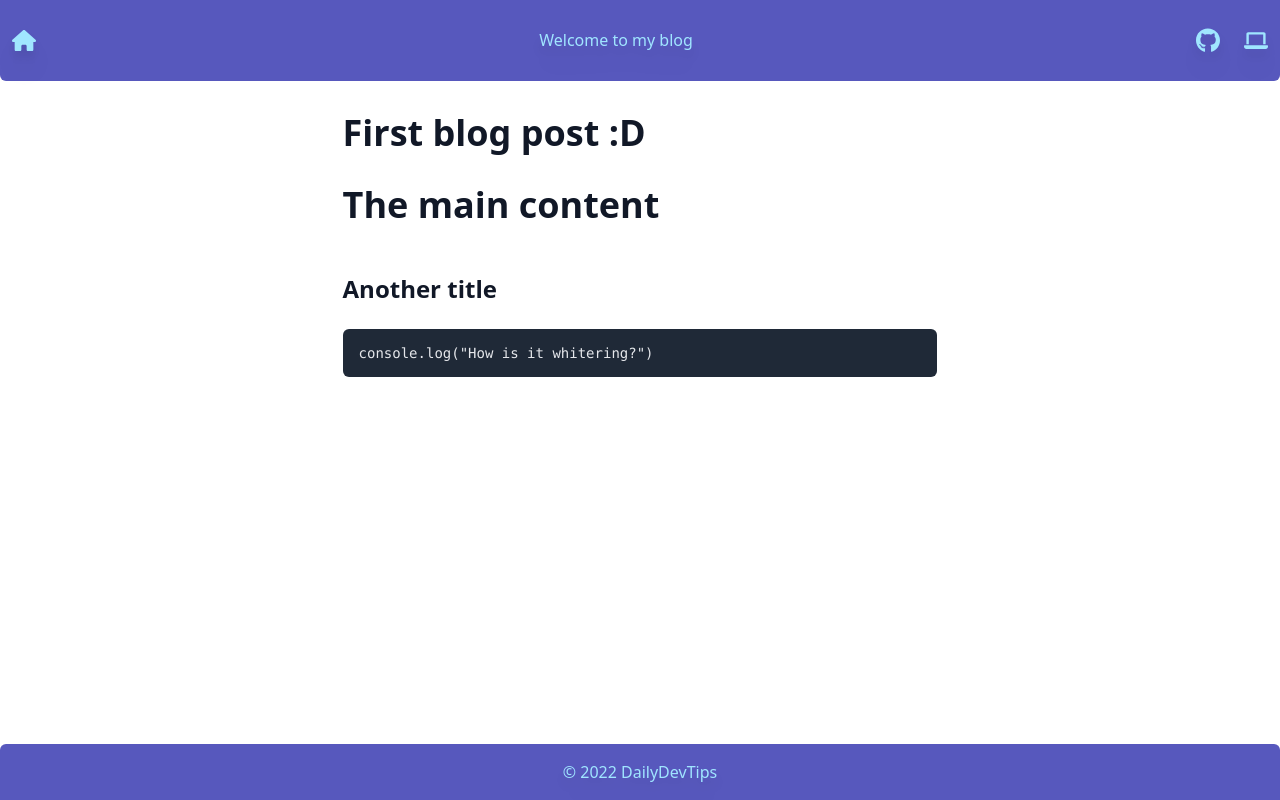
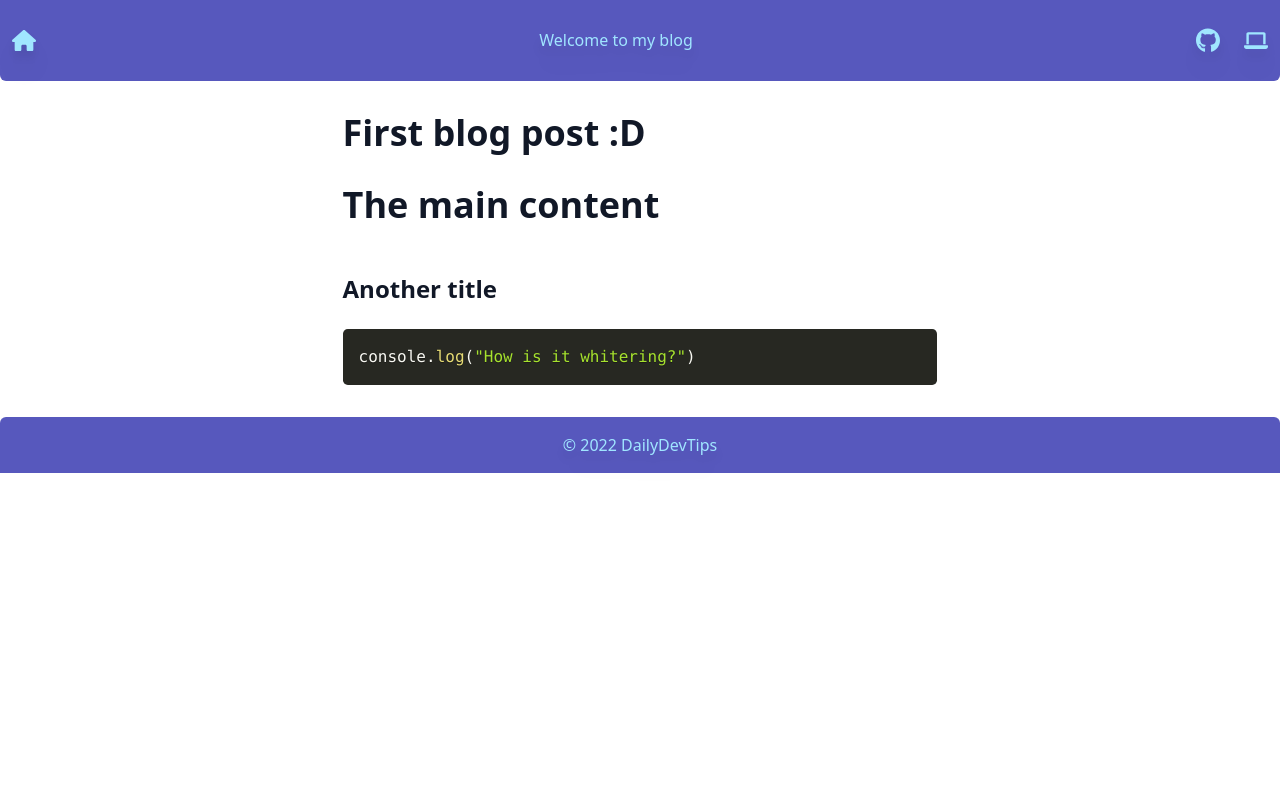
Before and after one commit to Hachikoi-the-creator/MD-blog, a Next.js app: page /post/first-post in a window 1280 px wide. Built offline with nearby package versions, Linux system fonts and the light colour scheme.

Commit message:
prism working :D

```diff
--- a/components/footer.js
+++ b/components/footer.js
@@ -2,7 +2,7 @@ import React from 'react';
 
 export default function Footer() {
   return (
-    <footer className='bg-[#2d2fad]/80 mt-8 py-4 fixed bottom-0 left-0 right-0 rounded-t-md'>
+    <footer className='bg-[#2d2fad]/80 mt-8 py-4 rounded-t-md'>
       <div className='container mx-auto flex justify-center text-[#a0e6ff] drop-shadow-xl'>
         &copy; 2022 DailyDevTips
       </div>
--- /dev/null
+++ b/css/prism.css
@@ -0,0 +1,155 @@
+/* PrismJS 1.27.0
+https://prismjs.com/download.html#themes=prism-okaidia&languages=markup+css+clike+javascript&plugins=show-language+toolbar */
+code[class*="language-"],
+pre[class*="language-"] {
+  color: #f8f8f2;
+  background: 0 0;
+  text-shadow: 0 1px rgba(0, 0, 0, 0.3);
+  font-family: Consolas, Monaco, "Andale Mono", "Ubuntu Mono", monospace;
+  font-size: 1em;
+  text-align: left;
+  white-space: pre;
+  word-spacing: normal;
+  word-break: normal;
+  word-wrap: normal;
+  line-height: 1.5;
+  -moz-tab-size: 4;
+  -o-tab-size: 4;
+  tab-size: 4;
+  -webkit-hyphens: none;
+  -moz-hyphens: none;
+  -ms-hyphens: none;
+  hyphens: none;
+}
+pre[class*="language-"] {
+  padding: 1em;
+  margin: 0.5em 0;
+  overflow: auto;
+  border-radius: 0.3em;
+}
+:not(pre) > code[class*="language-"],
+pre[class*="language-"] {
+  background: #272822;
+}
+:not(pre) > code[class*="language-"] {
+  padding: 0.1em;
+  border-radius: 0.3em;
+  white-space: normal;
+}
+.token.cdata,
+.token.comment,
+.token.doctype,
+.token.prolog {
+  color: #8292a2;
+}
+.token.punctuation {
+  color: #f8f8f2;
+}
+.token.namespace {
+  opacity: 0.7;
+}
+.token.constant,
+.token.deleted,
+.token.property,
+.token.symbol,
+.token.tag {
+  color: #f92672;
+}
+.token.boolean,
+.token.number {
+  color: #ae81ff;
+}
+.token.attr-name,
+.token.builtin,
+.token.char,
+.token.inserted,
+.token.selector,
+.token.string {
+  color: #a6e22e;
+}
+.language-css .token.string,
+.style .token.string,
+.token.entity,
+.token.operator,
+.token.url,
+.token.variable {
+  color: #f8f8f2;
+}
+.token.atrule,
+.token.attr-value,
+.token.class-name,
+.token.function {
+  color: #e6db74;
+}
+.token.keyword {
+  color: #66d9ef;
+}
+.token.important,
+.token.regex {
+  color: #fd971f;
+}
+.token.bold,
+.token.important {
+  font-weight: 700;
+}
+.token.italic {
+  font-style: italic;
+}
+.token.entity {
+  cursor: help;
+}
+div.code-toolbar {
+  position: relative;
+}
+div.code-toolbar > .toolbar {
+  position: absolute;
+  z-index: 10;
+  top: 0.3em;
+  right: 0.2em;
+  transition: opacity 0.3s ease-in-out;
+  opacity: 0;
+}
+div.code-toolbar:hover > .toolbar {
+  opacity: 1;
+}
+div.code-toolbar:focus-within > .toolbar {
+  opacity: 1;
+}
+div.code-toolbar > .toolbar > .toolbar-item {
+  display: inline-block;
+}
+div.code-toolbar > .toolbar > .toolbar-item > a {
+  cursor: pointer;
+}
+div.code-toolbar > .toolbar > .toolbar-item > button {
+  background: 0 0;
+  border: 0;
+  color: inherit;
+  font: inherit;
+  line-height: normal;
+  overflow: visible;
+  padding: 0;
+  -webkit-user-select: none;
+  -moz-user-select: none;
+  -ms-user-select: none;
+}
+div.code-toolbar > .toolbar > .toolbar-item > a,
+div.code-toolbar > .toolbar > .toolbar-item > button,
+div.code-toolbar > .toolbar > .toolbar-item > span {
+  color: #bbb;
+  font-size: 0.8em;
+  padding: 0 0.5em;
+  background: #f5f2f0;
+  background: rgba(224, 224, 224, 0.2);
+  box-shadow: 0 2px 0 0 rgba(0, 0, 0, 0.2);
+  border-radius: 0.5em;
+}
+div.code-toolbar > .toolbar > .toolbar-item > a:focus,
+div.code-toolbar > .toolbar > .toolbar-item > a:hover,
+div.code-toolbar > .toolbar > .toolbar-item > button:focus,
+div.code-toolbar > .toolbar > .toolbar-item > button:hover,
+div.code-toolbar > .toolbar > .toolbar-item > span:focus,
+div.code-toolbar > .toolbar > .toolbar-item > span:hover {
+  color: inherit;
+  text-decoration: none;
+}
--- a/package.json
+++ b/package.json
@@ -12,9 +12,9 @@
     "gray-matter": "^4.0.3",
     "markdown-it": "^12.3.2",
     "next": "12.1.4",
+    "prismjs": "^1.27.0",
     "react": "18.0.0",
-    "react-dom": "18.0.0",
-    "sass": "^1.50.0"
+    "react-dom": "18.0.0"
   },
   "devDependencies": {
     "@tailwindcss/typography": "^0.5.2",
--- a/pages/_app.js
+++ b/pages/_app.js
@@ -1,6 +1,8 @@
 import Header from '../components/Header';
 import Footer from '../components/Footer';
 import '../styles/globals.css';
+import Prism from 'prismjs';
+import '../css/prism.css';
 
 function MyApp({ Component, pageProps }) {
   return (
--- a/styles/globals.css
+++ b/styles/globals.css
@@ -3,9 +3,16 @@
 @import "tailwindcss/utilities";
 
 /* Extra styles on header */
-.undausdndua {
-  color: #2d2fad;
-  fill: #a0e6ff;
-  box-shadow: 0 20px 20px rgb(135, 242, 252);
+/* .heads-up::after {
+  content: "";
+  position: fixed;
+  top: 0;
+  background-color: red;
+  width: 100px;
+  height: 100px;
+  z-index: 0 !important;
+  margin-bottom: 20px !important;
+} */
+.container {
+  position: relative;
 }
-/* <div class="drop-shadow-[0_25px_25px_rgb(135, 242, 252)]"> */
```
Also changed, not shown: components/header.js (+3 -4 lines), 2 other files (tests, documents, lock files or other folders).
